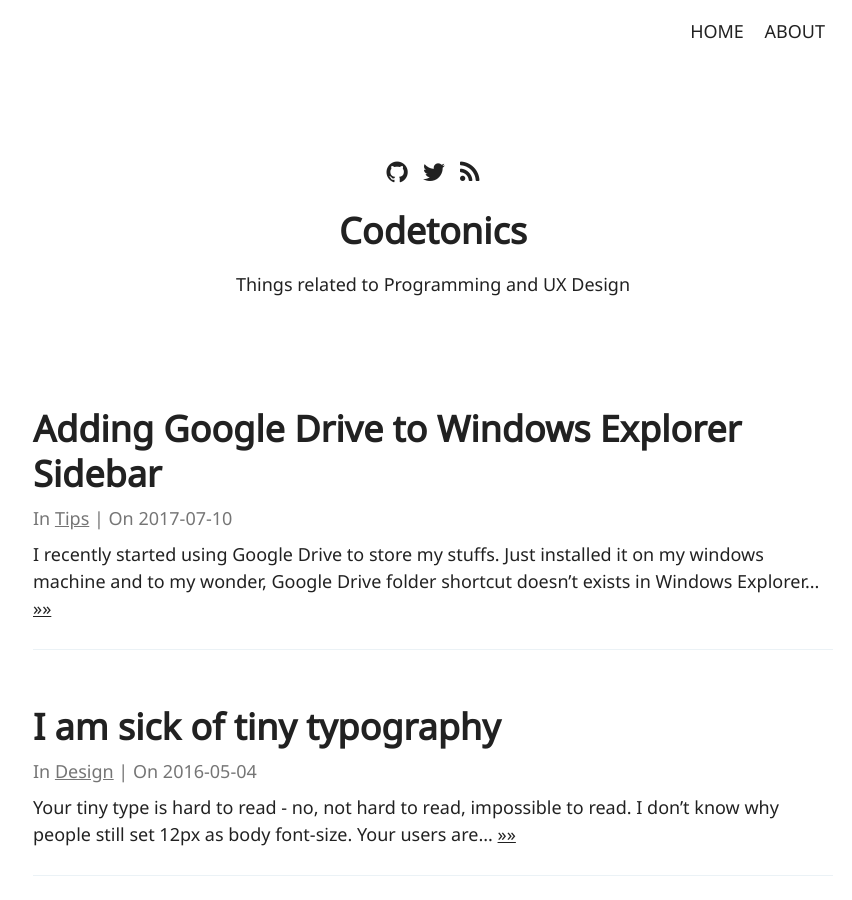
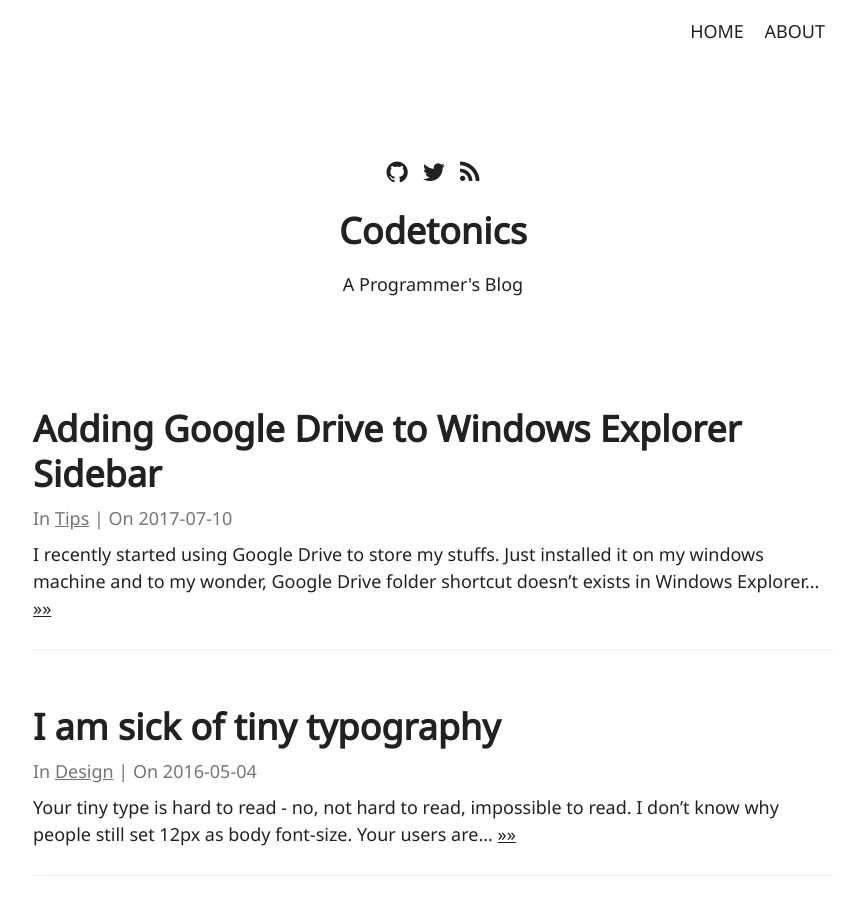
Before and after one commit to jspanchal/codetonics, a Jekyll site: the page built from index.html, in a window 1280 px wide and 900 px high. Shown: the whole window, without its empty margins (207-1059 px from the left). Built offline with Jekyll 4.4.1, drawn with Linux system fonts in a browser that asks for light colours; nearby versions of some CDN libraries.

Commit message:
Update Blog Description And Style Version

```diff
--- a/_config.yml
+++ b/_config.yml
@@ -1,8 +1,8 @@
 name: Codetonics
-description: Things related to Programming and UX Design
+description: A Programmer's Blog
 logo: /image/codetonics-logo.png?1
-image: /image/codetonics-image.jpg
-version: 3
+image: /image/codetonics-image.jpg?1
+version: 4
 locale: en_us
 disqus: codetonics
 analytics: UA-70051792-1
```
